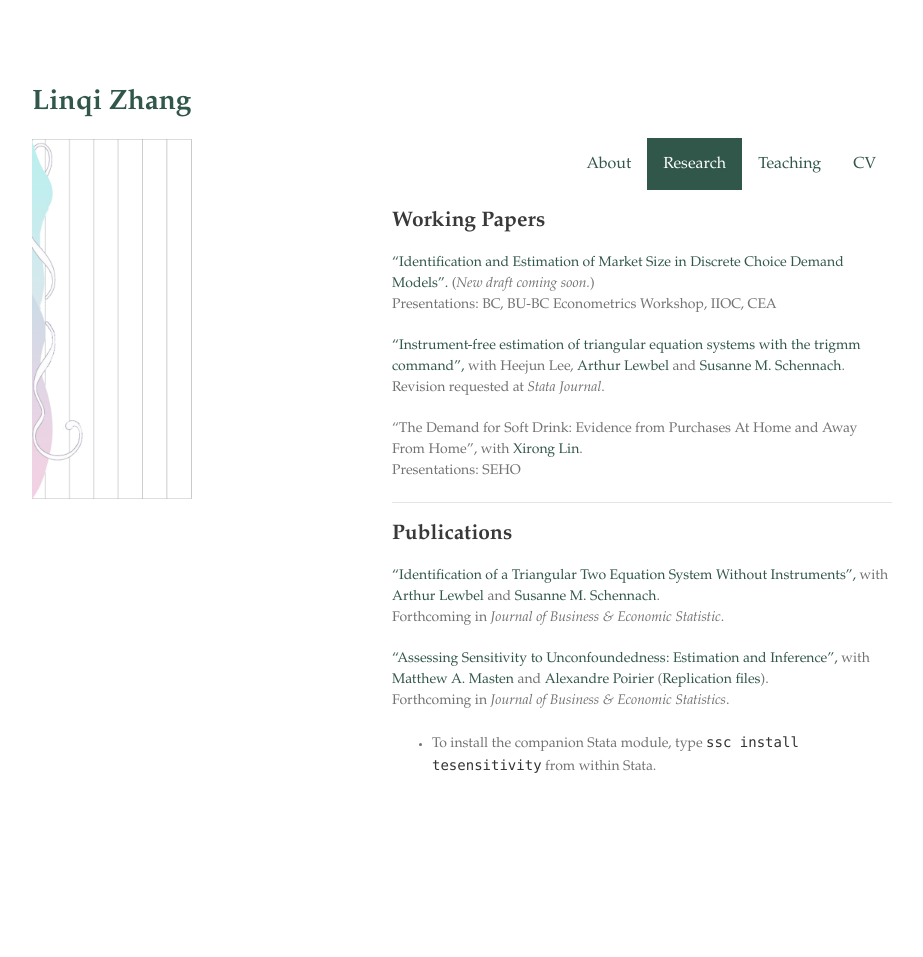
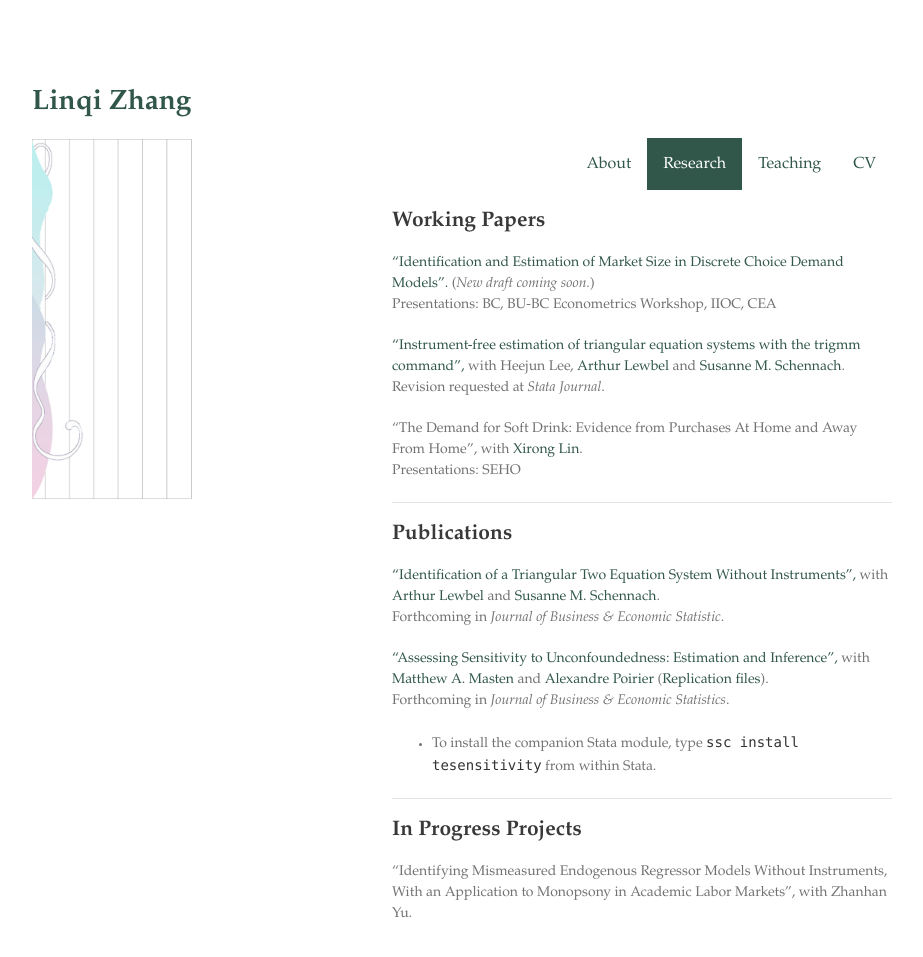
Before and after one commit to zhanglinqi/zhanglinqi.github.io, a Jekyll site: the page built from research.md, in a window 1280 px wide and 995 px high. Shown: the top 957 px of the window, without its empty margins (178-1101 px from the left). Built offline with Jekyll 4.4.1, drawn with Linux system fonts in a browser that asks for light colours; our own code applies the rules of GitHub Pages for plain Markdown files.

Commit message:
update projects

```diff
--- a/research.md
+++ b/research.md
@@ -26,4 +26,10 @@ Forthcoming in *Journal of Business & Economic Statistics*.
 
 *   To install the companion Stata module, type `ssc install tesensitivity` from within Stata.
 
+---
+
+## In Progress Projects
+
+"Identifying Mismeasured Endogenous Regressor Models Without Instruments, With an Application to Monopsony in Academic Labor Markets", with Zhanhan Yu.
+
 <!--[back](./)-->
```
